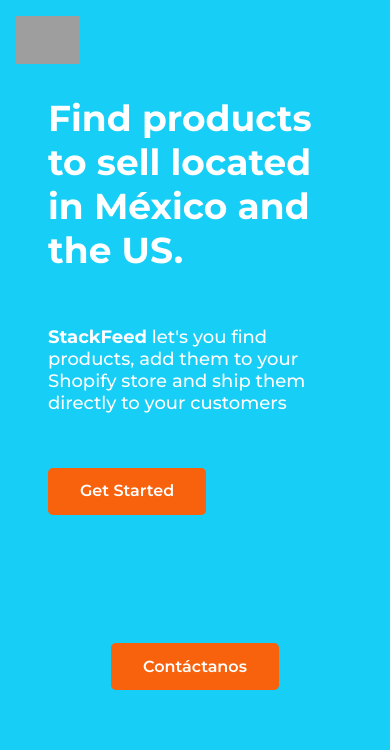
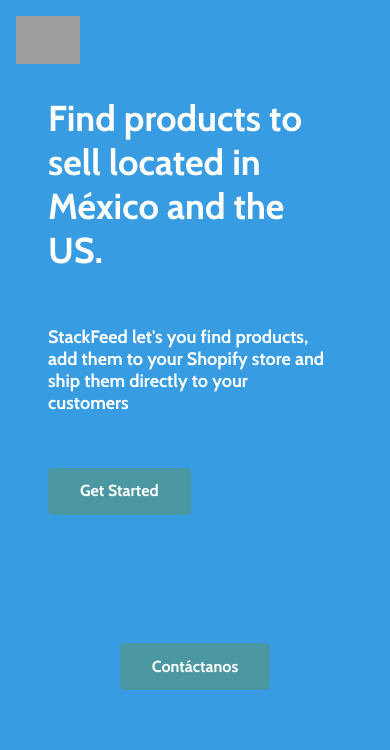
Before and after one commit to victorldleon/dacodex, a Jekyll site: the page built from index.html, in a window 390 px wide. Shown: the top 750 px of the page. Built offline with Jekyll 4.4.1, drawn with Linux system fonts in a browser that asks for light colours; nearby versions of some CDN libraries; grey boxes are pictures that could not be loaded.

Commit message:
adds custom fonts

```diff
--- a/_includes/imports/head.html
+++ b/_includes/imports/head.html
@@ -3,7 +3,8 @@
     <meta content="width=device-width" name="viewport">
     <meta content="width=device-width, initial-scale=1.0" name="viewport">
     <meta name="viewport" content="width=device-width, initial-scale=1">    <!-- Custom Fonts -->
-    <link href="https://fonts.googleapis.com/css?family=Montserrat:100,200,300,400,500,600,700" rel="stylesheet" type="text/css">
+    <link href="https://fonts.googleapis.com/css2?family=Cabin:wght@700&display=swap" rel="stylesheet">
+    <link href="https://fonts.googleapis.com/css2?family=Roboto&display=swap" rel="stylesheet">
     <link rel="shortcut icon" type="image/png" href="/favicon.png">
         <link rel="stylesheet" type="text/css" href="{{ "/assets/slick/slick.css" | prepend: site.baseurl }}">
         <link rel="stylesheet" type="text/css" href="{{ "/assets/slick/slick-theme.css" | prepend: site.baseurl }}">
--- a/_includes/topbar.html
+++ b/_includes/topbar.html
@@ -1,10 +1,11 @@
 <div class="topbar">
     <div class="logo"></div>
     <div class="nav">
-        <a href="" class="btn-link">Reviews</a>
-        <a href="" class="btn-link">Affiliates</a>
-        <a href="" class="btn-link">Features</a>
-        <a href="" class="btn-link">For Suppliers</a>
-        <a href="" class="btn-action btn-sm">Get Started</a>
+        <a class="btn-link" href="">Inicio</a>
+        <a class="btn-link" href="">Ubicaciones</a>
+        <a class="btn-link" href="">¿Por qué nosotros?</a>
+        <a class="btn-link" href="">Contacto</a>
+        <a class="btn-link" href="">Preguntas frecuentes</a>
+        <a class="btn-action btn-sm" href="">Contáctanos</a>
     </div>
 </div>
--- a/_sass/_colors.sass
+++ b/_sass/_colors.sass
@@ -1,6 +1,6 @@
-$primary: #16CEF6
-$secondary: #F8620D
-$dark: #062F38
-$gray: #4C6166
-$light-gray: #b1b8b9
-$light: #EFF1F1
+$primary: #379CE1
+$secondary: #4B98A2
+$accent: #B7D698
+$dark_blue: #053645
+$dark_brown: #262626
+$light: #F2F2F2
--- a/_sass/general_styles.sass
+++ b/_sass/general_styles.sass
@@ -1,7 +1,7 @@
 @import 'colors.sass'
 
 body
-    font-family: 'Montserrat', sans-serif
+    font-family: 'Roboto', sans-serif
     display: block
     background-color: $primary
 
@@ -9,32 +9,32 @@ body
     box-sizing: border-box
 
 h1, h2, h3, h4, h5, h6
-    font-family: 'Montserrat', sans-serif
+    font-family: 'Cabin', sans-serif
     margin: 0
 
 h1
-    font-family: Montserrat
+    font-family: 'Cabin', sans-serif
     font-style: normal
     font-weight: 800
     font-size: 36px
     line-height: 44px
 
 h2
-    font-family: Montserrat
+    font-family: 'Cabin', sans-serif
     font-style: normal
     font-weight: 800
     font-size: 36px
     line-height: 44px
 
 p
-    font-family: 'Montserrat', sans-serif
+    font-family: 'Cabin', sans-serif
     font-style: normal
     font-weight: 500
     font-size: 18px
     line-height: 22px
 
 a
-    font-family: 'Montserrat', sans-serif
+    font-family: 'Cabin', sans-serif
     font-size: 1em
     color: #ffffff
     text-decoration: none
@@ -42,7 +42,7 @@ a
         text-decoration: underline
 
 strong
-    font-weight: 600
+    font-weight: bold
 
 .btn
     display: block
--- a/_sass/main.sass
+++ b/_sass/main.sass
@@ -24,13 +24,10 @@
             top: 4.7em
             width: 100%
             .btn-link
-                border-bottom: solid .1em $light-gray
-                color: $gray
                 margin: 0
                 text-align: center
                 padding: 1em
                 &:hover
-                    background-color: $light-gray
             .btn-action
                 margin-top: 1em
                 text-align: center
@@ -146,7 +143,6 @@
 
 .testimonials
     background-color: $light
-    border-top: solid .1em $dark
     display: flex
     flex-flow: column
     padding: 8em 8em 8em 8em
@@ -167,7 +163,6 @@
                 align-items: center
                 background-color: #fff
                 border-radius: .3em
-                color: $gray
                 display: flex
                 flex-flow: column
                 height: auto
@@ -245,7 +240,6 @@
 
 footer
     align-items: flex-start
-    background-color: $dark
     color: white
     display: flex
     padding: 8em 8em 8em 8em
--- a/index.html
+++ b/index.html
@@ -2,7 +2,7 @@
 layout: default
 title: Dacodex | Expertos en espacios de trabajo | Oficinas físicas, virtuales y administración
 description: Renta de espacios de trabajo.
-keywords: dropshipping, suppliers
+keywords: coworking, renta de oficinas, espacios de trabajo
 ---
 
 {% include topbar.html %}
```
